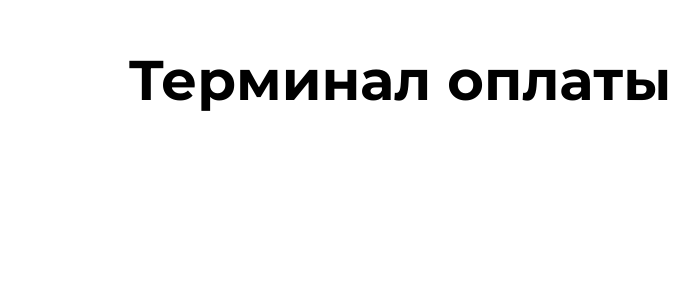
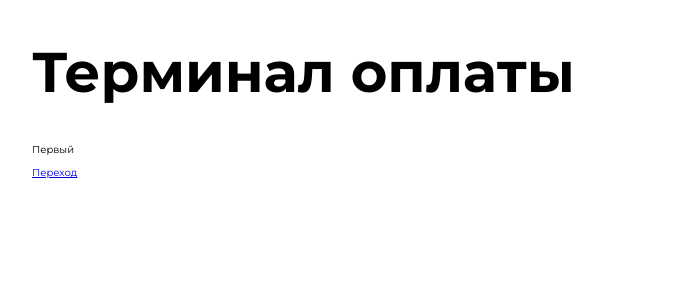
Before and after one commit to Smarrti/test-brave-developers, a React (Create React App) app: page / in a window 1280 px wide. Shown: the top 300 px of the page, without its empty margins (108-807 px from the left). Built offline with nearby package versions, Linux system fonts and the light colour scheme.

Commit message:
feat: created routing

```diff
--- a/src/App.js
+++ b/src/App.js
@@ -1,21 +1,36 @@
 import React from 'react';
 import styled from 'styled-components';
+import {
+  BrowserRouter as Router,
+  Switch,
+  Route,
+  Link
+} from "react-router-dom";
 import Header from './components/Header';
 import GlobalStyles from './lib/globalStyles';
 
 const AppBody = styled.div`
-  display: flex;
-  justify-content: center;
-  align-items: center;
   width: 1000px;
+  margin: 0 auto;
 `;
 
 const App = () => {
   return (
-    <AppBody>
+    <Router>
       <GlobalStyles />
-      <Header />
-    </AppBody>
+      <AppBody>
+        <Header />
+        <Switch>
+          <Route exact path="/">
+            <p>Первый</p>
+            <Link to="/ab">Переход</Link>
+          </Route>
+          <Route path="/ab">
+            <p>Второй</p>
+          </Route>
+        </Switch>
+      </AppBody>
+    </Router>
   );
 }
 
```
